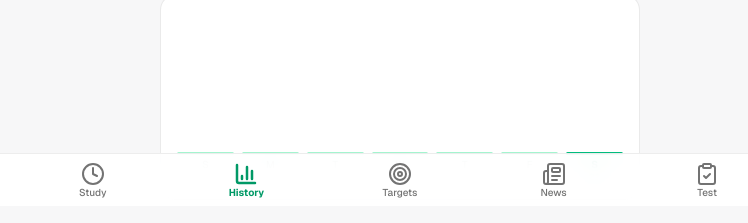
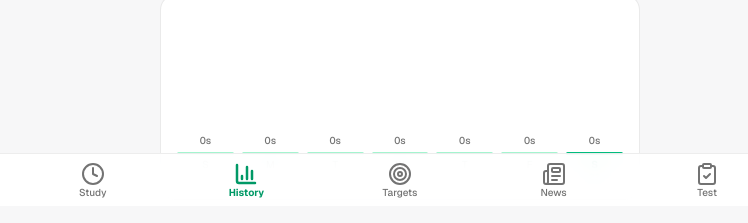
Before and after one commit to Apur0y/open-task-manager, a Next.js app: page /history in a window 1280 px wide. Shown: the part 594-817 px from the top of the page, without its empty margins (240-988 px from the left). Built offline with nearby package versions, Linux system fonts and the light colour scheme; no server answers; the database is empty.

Commit message:
Update history-client.tsx

```diff
--- a/components/history-client.tsx
+++ b/components/history-client.tsx
@@ -400,7 +400,7 @@ export default function HistoryClient({ fallbackDate }: HistoryClientProps) {
                   title={`${d.date}: ${formatDuration(d.totalSeconds)} (${d.sessionCount} sessions)`}
                   className="group flex h-full flex-1 cursor-pointer flex-col items-center justify-end gap-1"
                 >
-                  <span className="text-[10px] font-medium tabular-nums text-neutral-500 opacity-0 transition-opacity group-hover:opacity-100 dark:text-neutral-400">
+                  <span className="text-[10px] font-medium tabular-nums text-neutral-500 opacity-100 transition-opacity  dark:text-neutral-400">
                     {formatDuration(d.totalSeconds)}
                   </span>
                   <div
```
